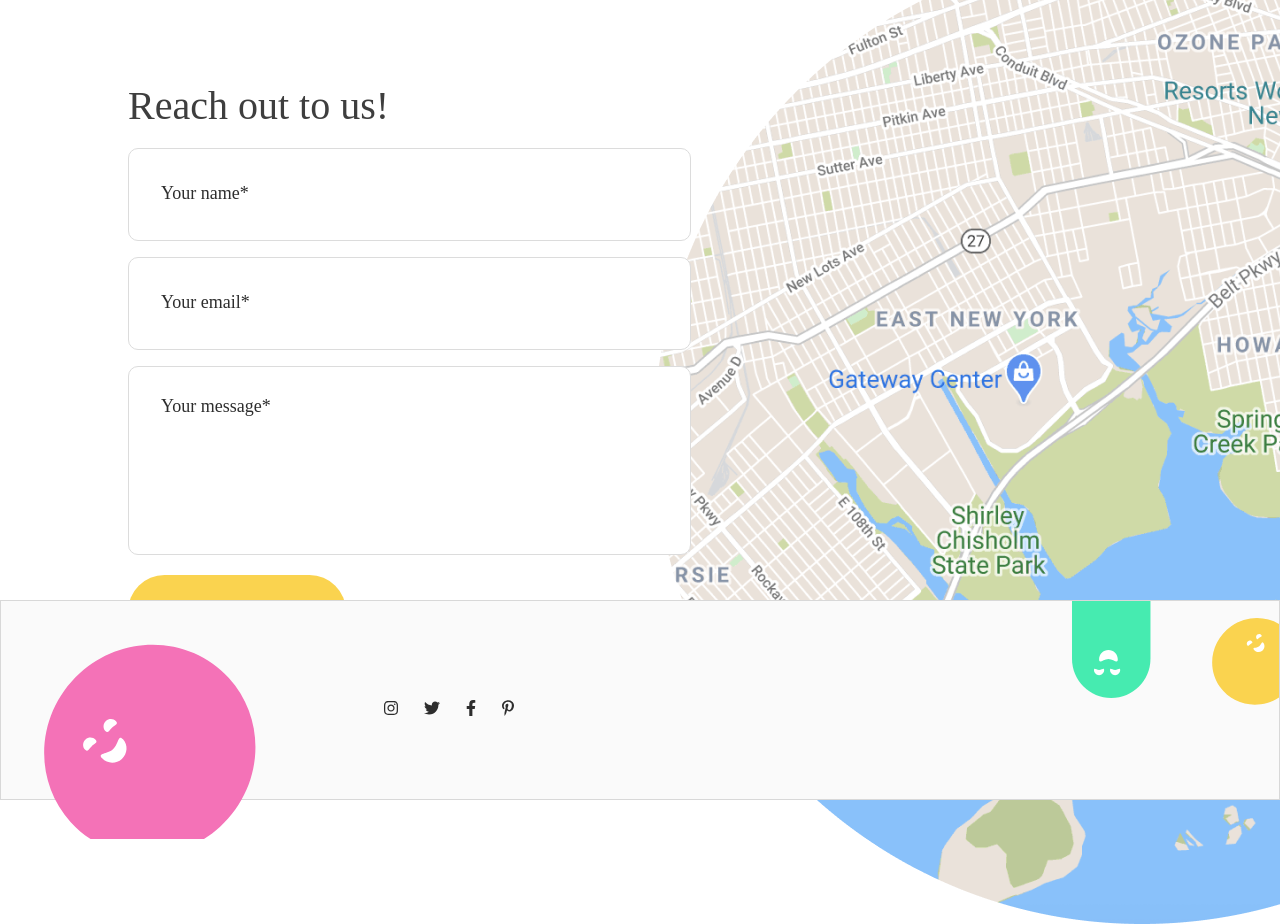
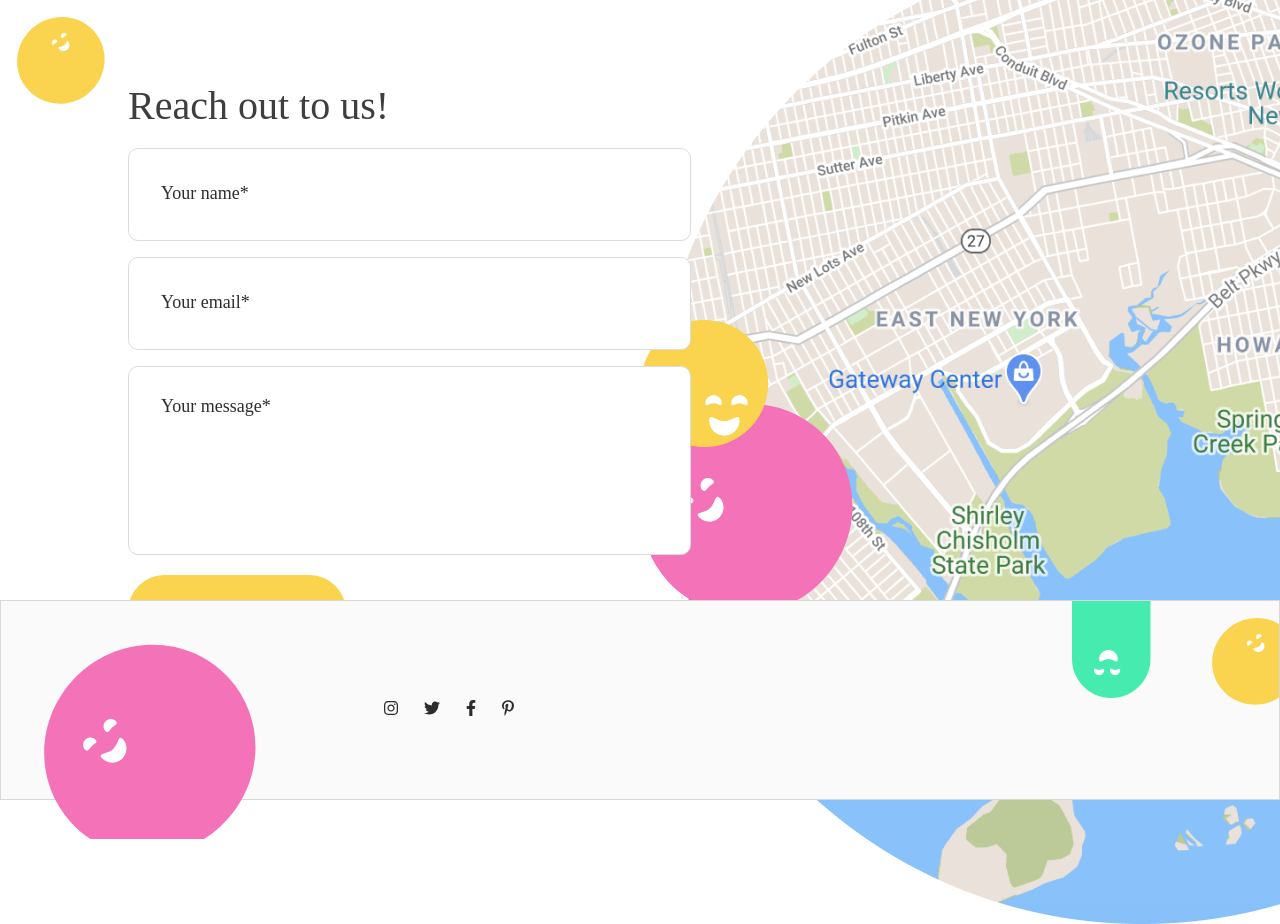
Before and after one commit to menzheha-maksym/zenbit-client-test-task, a React (Create React App) app: page / in a window 1280 px wide. Built offline with nearby package versions, Linux system fonts and the light colour scheme.

Commit message:
add circles to contact page

```diff
--- a/src/pages/Contact.tsx
+++ b/src/pages/Contact.tsx
@@ -15,12 +15,50 @@ const StyledContactInputGroupDiv = styled.div`
     left: 10%;
 `
 
+const StyledYellowCircleUp = styled.svg`
+    position: absolute;
+`
+
+const StyledYellowCircleDown = styled.svg`
+    position: absolute;
+    right: 40%;
+    top: 40%;
+`
+
+const StyledPurpleCircle = styled.svg`
+    position: absolute;
+    right: 30%;
+    top: 45%;
+`
+
 const Contact: React.FC<{}> = ({ }) => {
 
 
     return (
         <>
             <Image src={BackgroundImage} />
+
+            <StyledYellowCircleUp width="122" height="121" viewBox="0 0 122 121" fill="none" xmlns="http://www.w3.org/2000/svg">
+                <path d="M85.6544 95.4833C105.586 81.4273 110.668 54.3283 97.0059 34.9559C83.344 15.5835 56.1114 11.2738 36.1802 25.3298C16.249 39.3859 11.1668 66.4849 24.8287 85.8573C38.4906 105.23 65.7232 109.539 85.6544 95.4833Z" fill="#FAD34F" />
+                <path d="M57.1683 40.788C58.0918 42.0975 56.639 42.2187 55.2917 43.1688C53.9444 44.119 53.2143 45.5408 52.2891 44.2289C51.3639 42.917 51.7092 41.0874 53.0565 40.1372C54.4021 39.1847 56.2431 39.4761 57.1683 40.788Z" fill="white" />
+                <path d="M66.4913 34.2131C67.4148 35.5226 65.962 35.6438 64.6147 36.594C63.2674 37.5441 62.5373 38.9659 61.6121 37.654C60.6869 36.3422 61.0322 34.5125 62.3795 33.5624C63.7251 32.6099 65.5661 32.9012 66.4913 34.2131Z" fill="white" />
+                <path d="M68.467 41.9342C70.2711 44.4925 69.5999 48.0717 66.9678 49.9279C64.3358 51.7841 60.7389 51.2149 58.9348 48.6566C57.1306 46.0983 61.1942 47.3293 63.8262 45.4731C66.4583 43.6169 66.6628 39.376 68.467 41.9342Z" fill="white" />
+            </StyledYellowCircleUp>
+
+            <StyledPurpleCircle width="298" height="298" viewBox="0 0 298 298" fill="none" xmlns="http://www.w3.org/2000/svg">
+                <path d="M218.884 225.942C175.22 265.761 108.448 263.637 69.7446 221.198C31.0414 178.758 35.0629 112.073 78.727 72.2535C122.391 32.4338 189.163 34.5579 227.866 76.9977C266.569 119.438 262.548 186.122 218.884 225.942Z" fill="#F472B7" />
+                <path d="M104.344 129.984C106.96 132.853 108.005 129.478 110.957 126.787C113.909 124.095 117.654 123.11 115.033 120.236C112.412 117.362 107.903 117.223 104.951 119.915C101.995 122.602 101.723 127.11 104.344 129.984Z" fill="white" />
+                <path d="M83.9193 148.61C86.5356 151.479 87.5808 148.105 90.5324 145.413C93.484 142.721 97.2293 141.736 94.6084 138.862C91.9874 135.988 87.4781 135.85 84.5265 138.541C81.5703 141.228 81.2984 145.736 83.9193 148.61Z" fill="white" />
+                <path d="M101.157 157.316C106.268 162.92 115.087 163.201 120.853 157.942C126.619 152.684 127.15 143.876 122.039 138.272C116.928 132.667 117.719 142.925 111.953 148.183C106.187 153.442 96.0457 151.711 101.157 157.316Z" fill="white" />
+            </StyledPurpleCircle>
+
+            <StyledYellowCircleDown width="127" height="127" viewBox="0 0 127 127" fill="none" xmlns="http://www.w3.org/2000/svg">
+                <path d="M63.7073 126.932C98.7774 126.932 127.207 98.5023 127.207 63.4323C127.207 28.3622 98.7774 -0.0677452 63.7073 -0.0677452C28.6372 -0.0677452 0.207314 28.3622 0.207314 63.4323C0.207314 98.5023 28.6372 126.932 63.7073 126.932Z" fill="#FAD34F" />
+                <path d="M80.8142 83.1596C80.8142 87.7062 77.127 83.1596 72.5762 83.1596C68.0296 83.1596 64.3381 87.7062 64.3381 83.1596C64.3381 78.613 68.0253 74.9215 72.5762 74.9215C77.127 74.9215 80.8142 78.6087 80.8142 83.1596Z" fill="white" />
+                <path d="M106.752 83.1596C106.752 87.7062 103.065 83.1596 98.5138 83.1596C93.9672 83.1596 90.2758 87.7062 90.2758 83.1596C90.2758 78.613 93.963 74.9215 98.5138 74.9215C103.065 74.9215 106.752 78.6087 106.752 83.1596Z" fill="white" />
+                <path d="M98.4969 100.614C98.4969 108.979 91.7151 115.756 83.3543 115.756C74.9935 115.756 68.2117 108.974 68.2117 100.614C68.2117 92.2528 74.9935 101.198 83.3543 101.198C91.7151 101.198 98.4969 92.2528 98.4969 100.614Z" fill="white" />
+            </StyledYellowCircleDown>
+
             <StyledContactInputGroupDiv>
                 <ContactInputGroup />
             </StyledContactInputGroupDiv >
```
